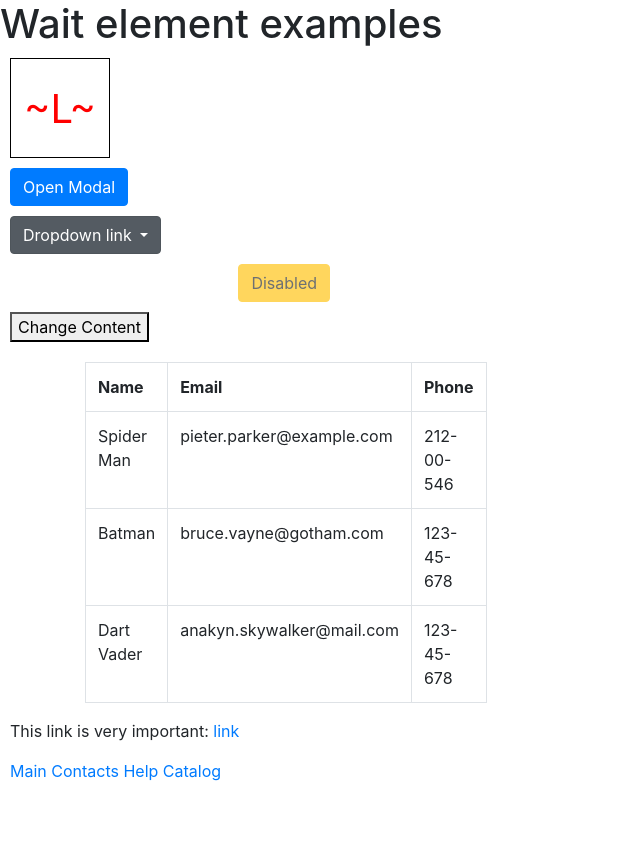
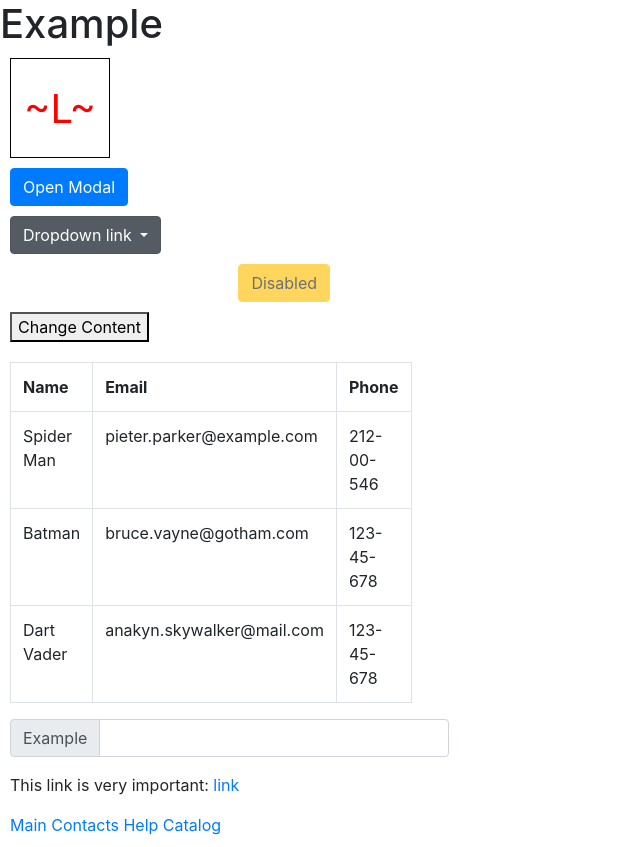
Before and after one commit to konflic/examples, a plain HTML site: page index.html in a window 1280 px wide. Shown: the whole page, without its empty margins (0-640 px from the left). Before the commit the page ends 800 px from the top, so only its background shows below. Drawn offline with nearby package versions, Linux system fonts and the light colour scheme.

Commit message:
Some minor improves

```diff
--- a/css/index.css
+++ b/css/index.css
@@ -73,3 +73,7 @@ table th:hover, td:hover {
 div.margins {
     margin: 10px;
 }
+
+.length {
+  max-width: 350px;
+}
--- a/index.html
+++ b/index.html
@@ -13,7 +13,7 @@
 <body>
 
     <header class="margins">
-        <h1>Wait element examples</h1>
+        <h1>Example</h1>
         <div class="margins">
             <div id="logo">
                 <span>~L~</span>
@@ -45,6 +45,7 @@
             <div class="dropdown-menu" aria-labelledby="dropdownMenuLink">
                 <a class="dropdown-item" href="draganddrop.html">Drag and Drop</a>
                 <a class="dropdown-item" href="slowlyloading.html">SlowPage</a>
+                <a class="dropdown-item" href="select.html">Select</a>
             </div>
         </div>
     </div>
@@ -63,7 +64,7 @@
         <button name="showjsbutton" type="button" onclick="loadXMLDoc()">Change Content</button>
     </div>
 
-    <div class="container">
+    <div class="margins">
         <table class="table table-bordered">
             <tr>
                 <th>Name</th>
@@ -86,6 +87,15 @@
                 <td>123-45-678</td>
             </tr>
         </table>
+    </div>
+
+    <div class="margins">
+        <div class="input-group mb-3">
+            <div class="input-group-prepend">
+              <span class="input-group-text" id="inputGroup-sizing-default">Example</span>
+            </div>
+            <input id="inp" type="text" class="form-control length" aria-label="Default" aria-describedby="inputGroup-sizing-default">
+          </div>
     </div>
 
     <footer style="margin-top:10px;">
```
Also changed, not shown: select.html (+13 -0 lines).
